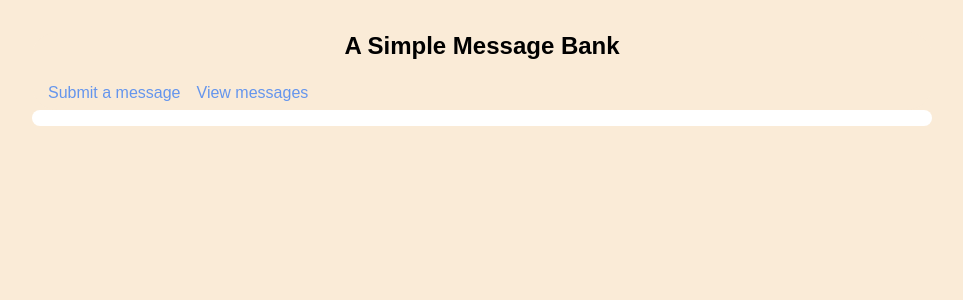
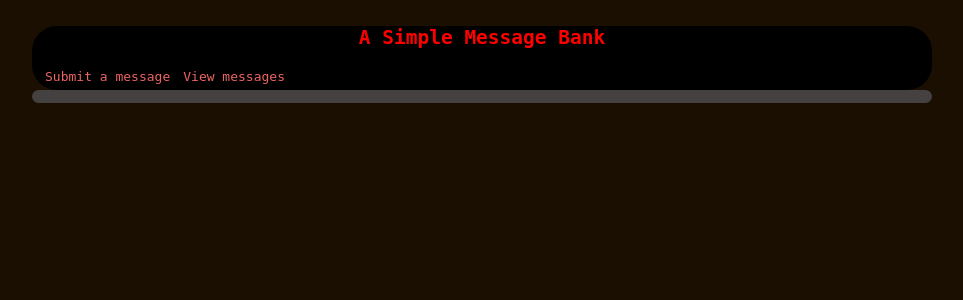
Before and after one commit to ReTacH/flask_blogpost, a Flask app: page / in a window 1280 px wide. Shown: the top 300 px of the page, without its empty margins (158-1121 px from the left). Run offline with Flask 2, Linux system fonts and the light colour scheme.

Commit message:
change style.css

```diff
--- a/static/style.css
+++ b/static/style.css
@@ -1,6 +1,6 @@
 html {
-    font-family: sans-serif;
-    background: AntiqueWhite;
+    font-family: monospace;
+    background: rgb(26, 15, 0);
     padding: 1rem;
 }
 
@@ -10,14 +10,14 @@ body {
 }
 
 h1 {
-    color: rgb(0, 0, 0);
-    font-family: sans-serif;
+    color: rgb(255, 0, 0);
+    font-family: monospace;
     margin: 1rem 0;
     text-align: center;
 }
 
 a {
-    color: CornflowerBlue;
+    color: rgb(237, 100, 100);
     text-decoration: none;
 }
 
@@ -27,7 +27,7 @@ hr {
 }
 
 nav {
-    background: AntiqueWhite;
+    background: rgb(0, 0, 0);
     padding: 0 0.5rem;
     border-radius: 25px;
 }
@@ -46,7 +46,7 @@ nav ul li a {
 
 .content {
     padding: 0 1rem 1rem;
-    background: white;
+    background: rgb(70, 65, 65);
     border-radius: 25px;
 }
 
@@ -54,6 +54,6 @@ nav ul li a {
     text-align: center;
     margin: 1em 0;
     padding: 1em;
-    background: #cae6f6;
-    border: 1px solid #377ba8;
+    background: #f6e4ca;
+    border: 1px solid #a83737;
 }
```
